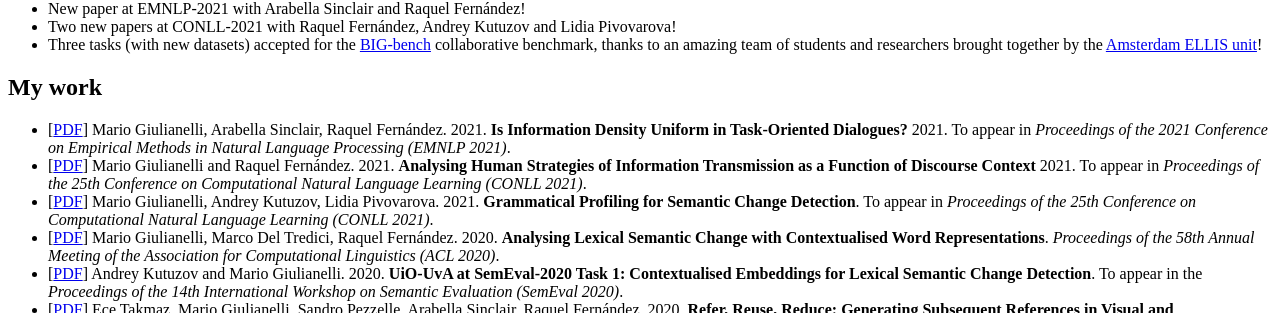
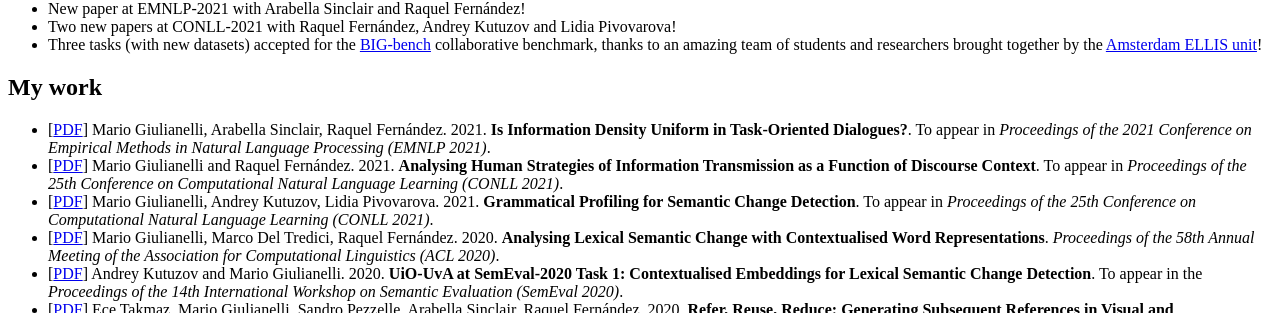
Before and after one commit to glnmario/glnmario.github.io, a Jekyll site: the page built from index.md, in a window 1280 px wide. Shown: the part 1491-1804 px from the top of the page. Built offline with Jekyll 4.4.1, drawn with Linux system fonts in a browser that asks for light colours.

Commit message:
Update index.md

```diff
--- a/index.md
+++ b/index.md
@@ -27,8 +27,8 @@ Currently I study Artificial Intelligence at the University of Amsterdam.
 - Three tasks (with new datasets) accepted for the [BIG-bench](https://github.com/google/BIG-bench) collaborative benchmark, thanks to an amazing team of students and researchers brought together by the [Amsterdam ELLIS unit](https://ivi.fnwi.uva.nl/ellis/2021/04/19/first-amsterdam-ellis-team-participates-in-challenge/)!
 
 ## My work
-- [[PDF](https://glnmario.github.io)] Mario Giulianelli, Arabella Sinclair, Raquel Fernández. 2021. **Is Information Density Uniform in Task-Oriented Dialogues?** 2021. To appear in _Proceedings of the 2021 Conference on Empirical Methods in Natural Language Processing (EMNLP 2021)_.
-- [[PDF](https://glnmario.github.io)] Mario Giulianelli and Raquel Fernández. 2021. **Analysing Human Strategies of Information Transmission as a Function of Discourse Context** 2021. To appear in _Proceedings of the 25th Conference on Computational Natural Language Learning (CONLL 2021)_.
+- [[PDF](https://glnmario.github.io)] Mario Giulianelli, Arabella Sinclair, Raquel Fernández. 2021. **Is Information Density Uniform in Task-Oriented Dialogues?**. To appear in _Proceedings of the 2021 Conference on Empirical Methods in Natural Language Processing (EMNLP 2021)_.
+- [[PDF](https://glnmario.github.io)] Mario Giulianelli and Raquel Fernández. 2021. **Analysing Human Strategies of Information Transmission as a Function of Discourse Context**. To appear in _Proceedings of the 25th Conference on Computational Natural Language Learning (CONLL 2021)_.
 - [[PDF](https://arxiv.org/abs/2109.10397)] Mario Giulianelli, Andrey Kutuzov, Lidia Pivovarova. 2021. **Grammatical Profiling for Semantic Change Detection**. To appear in _Proceedings of the 25th Conference on Computational Natural Language Learning (CONLL 2021)_.
 - [[PDF](https://www.aclweb.org/anthology/2020.acl-main.365/)] Mario Giulianelli, Marco Del Tredici, Raquel Fernández. 2020. **Analysing Lexical Semantic Change with Contextualised Word Representations**. _Proceedings of the 58th Annual Meeting of the Association for Computational Linguistics (ACL 2020)_.
 - [[PDF](https://arxiv.org/abs/2005.00050)] Andrey Kutuzov and Mario Giulianelli. 2020. **UiO-UvA at SemEval-2020 Task 1: Contextualised Embeddings for Lexical Semantic Change Detection**. To appear in the _Proceedings of the 14th International Workshop on Semantic Evaluation (SemEval 2020)_.
```
